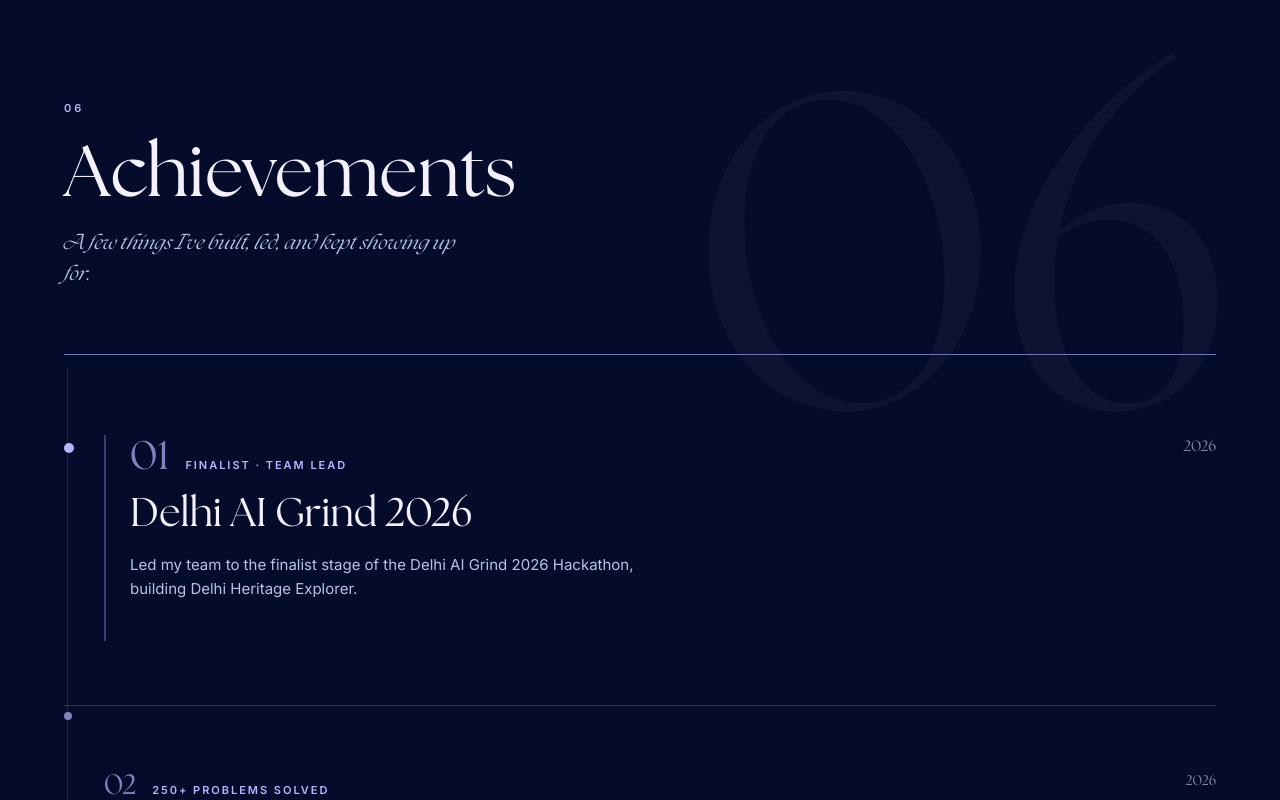
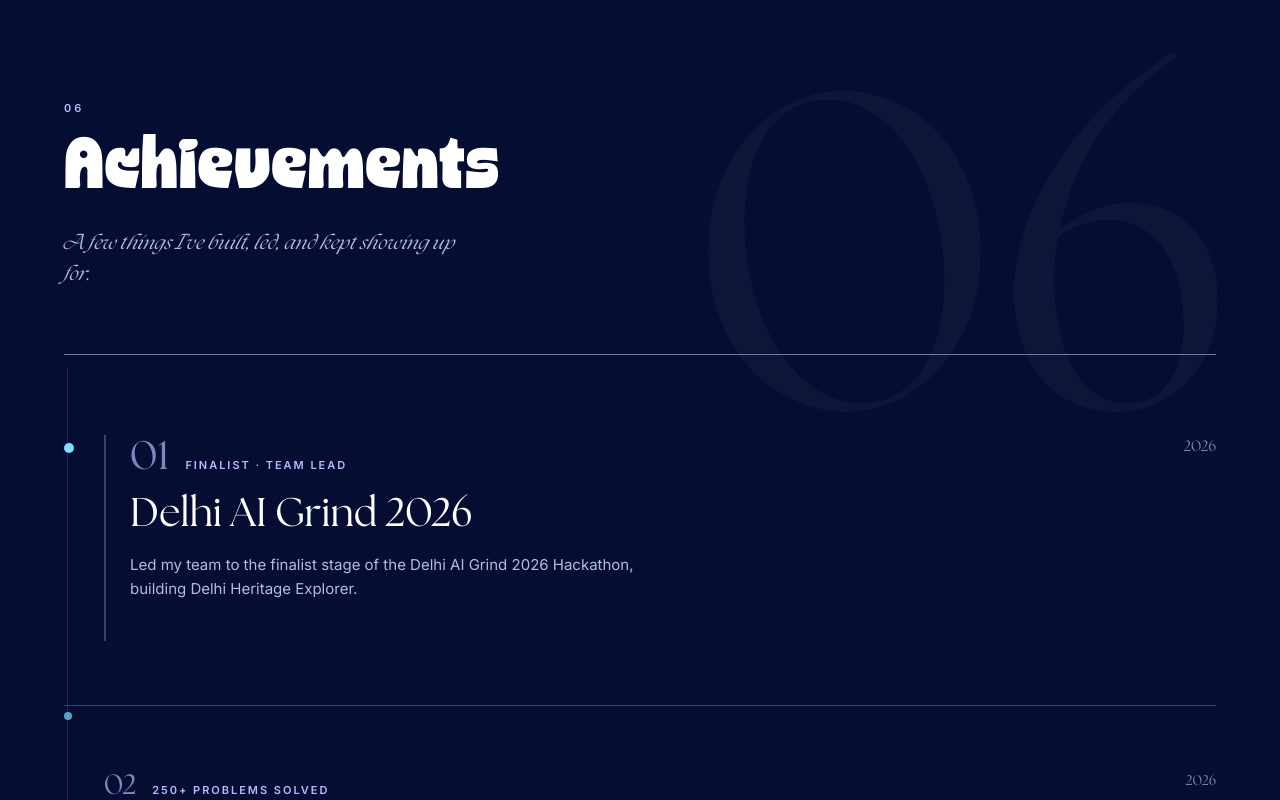
Before and after one commit to trisha29807-del/Portfolio-Trisha, a React (Vite) app: page / in a window 1280 px wide. Shown: the part 8520-9320 px from the top of the page. Built offline with nearby package versions, Linux system fonts and the light colour scheme; the HTML template or start-up script is replaced by a standard one.

Commit message:
Apply reference visual language across portfolio sections

```diff
--- a/src/components/Achievements/AchievementsSection.tsx
+++ b/src/components/Achievements/AchievementsSection.tsx
@@ -24,7 +24,7 @@ export function AchievementsSection() {
     <section
       ref={sectionRef}
       id="achievements"
-      className="relative overflow-hidden bg-day-bg text-day-ink transition-colors duration-700 ease-editorial dark:bg-night-bg dark:text-night-ink"
+      className="relative overflow-hidden bg-[#050D32] text-white transition-colors duration-700 ease-[cubic-bezier(0.65,0,0.35,1)] dark:bg-[#050D32] dark:text-white"
     >
       {/* oversized background numeral, integrated behind the header */}
       <motion.div
@@ -32,7 +32,7 @@ export function AchievementsSection() {
         style={{ y: bgY }}
         className="pointer-events-none absolute inset-x-0 top-[6%] flex justify-end pr-4 sm:pr-12"
       >
-        <span className="select-none font-serif text-[22rem] leading-none text-day-ink/[0.035] dark:text-night-ink/[0.035] sm:text-[28rem]">
+        <span className="select-none font-seasons text-[22rem] leading-none text-white/[0.035] dark:text-white/[0.035] sm:text-[28rem]">
           06
         </span>
       </motion.div>
@@ -45,13 +45,13 @@ export function AchievementsSection() {
           viewport={{ once: true, margin: "-15% 0px" }}
           variants={fadeUp}
         >
-          <span className="text-[11px] font-semibold tracking-[0.28em] uppercase text-day-burgundy dark:text-night-burgundy">
+          <span className="text-[11px] font-semibold tracking-[0.28em] uppercase text-[#B9B7FF] dark:text-[#B9B7FF]">
             06
           </span>
-          <h2 className="mt-4 font-serif text-[clamp(2.5rem,6vw,4.5rem)] leading-[1.02] text-day-ink dark:text-night-ink">
+          <h2 className="mt-4 font-boldfat text-[clamp(2.5rem,6vw,4.5rem)] leading-[1.02] text-white dark:text-white">
             Achievements
           </h2>
-          <p className="mt-5 max-w-[42ch] font-serif text-[19px] italic leading-relaxed text-day-muted dark:text-night-muted">
+          <p className="mt-5 max-w-[42ch] font-seasons text-[19px] italic leading-relaxed text-[#AEBEDE] dark:text-[#AEBEDE]">
             A few things I&rsquo;ve built, led, and kept showing up for.
           </p>
         </motion.div>
@@ -62,7 +62,7 @@ export function AchievementsSection() {
 
         {/* Numbered editorial timeline */}
         <div className="relative py-16 sm:py-20">
-          <div className="absolute left-[3px] top-3 bottom-3 w-px bg-day-burgundy/15 dark:bg-night-burgundy/15" />
+          <div className="absolute left-[3px] top-3 bottom-3 w-px bg-[#7FDFFF]/15 dark:bg-[#7FDFFF]/15" />
 
           <div className="flex flex-col">
             {milestones.map((m, i) => (
@@ -74,36 +74,36 @@ export function AchievementsSection() {
                 viewport={{ once: true, margin: "-10% 0px" }}
                 variants={fadeUp}
                 className={`group relative pl-10 ${
-                  i > 0 ? "mt-14 border-t border-day-border pt-14 dark:border-night-border sm:mt-16 sm:pt-16" : ""
+                  i > 0 ? "mt-14 border-t border-[#294777] pt-14 dark:border-[#294777] sm:mt-16 sm:pt-16" : ""
                 }`}
               >
                 <span
-                  className={`absolute left-0 rounded-full bg-day-burgundy transition-transform duration-300 ease-editorial group-hover:scale-125 dark:bg-night-burgundy ${
+                  className={`absolute left-0 rounded-full bg-[#7FDFFF] transition-transform duration-300 ease-[cubic-bezier(0.65,0,0.35,1)] group-hover:scale-125 dark:bg-[#7FDFFF] ${
                     m.featured ? "top-2 h-2.5 w-2.5" : "top-1.5 h-2 w-2 opacity-70"
                   }`}
                 />
 
                 <div
-                  className={`flex flex-col gap-6 transition-transform duration-300 ease-editorial group-hover:translate-x-1 sm:flex-row sm:items-start sm:justify-between ${
+                  className={`flex flex-col gap-6 transition-transform duration-300 ease-[cubic-bezier(0.65,0,0.35,1)] group-hover:translate-x-1 sm:flex-row sm:items-start sm:justify-between ${
                     m.featured ? "sm:gap-12" : "sm:gap-10"
                   }`}
                 >
                   <div className={m.featured ? "border-l-2 border-day-burgundy/30 pl-6 dark:border-night-burgundy/30" : ""}>
                     <div className="flex items-baseline gap-4">
                       <span
-                        className={`font-serif leading-none text-day-burgundy/70 dark:text-night-burgundy/70 ${
+                        className={`font-seasons leading-none text-[#B9B7FF]/70 dark:text-[#B9B7FF]/70 ${
                           m.featured ? "text-[2.5rem]" : "text-[1.75rem]"
                         }`}
                       >
                         {m.number}
                       </span>
-                      <span className="text-[11px] font-semibold tracking-[0.18em] uppercase text-day-burgundy dark:text-night-burgundy">
+                      <span className="text-[11px] font-semibold tracking-[0.18em] uppercase text-[#B9B7FF] dark:text-[#B9B7FF]">
                         {m.eyebrow}
                       </span>
                     </div>
 
                     <h3
-                      className={`mt-3 font-serif leading-tight text-day-ink dark:text-night-ink ${
+                      className={`mt-3 font-seasons leading-tight text-white dark:text-white ${
                         m.featured
                           ? "text-[clamp(1.75rem,3.2vw,2.5rem)]"
                           : "text-[clamp(1.25rem,2vw,1.5rem)]"
@@ -113,7 +113,7 @@ export function AchievementsSection() {
                     </h3>
 
                     <p
-                      className={`mt-4 text-day-muted dark:text-night-muted ${
+                      className={`mt-4 text-[#AEBEDE] dark:text-[#AEBEDE] ${
                         m.featured ? "max-w-lg text-[15px] leading-relaxed" : "max-w-md text-[14px] leading-relaxed"
                       }`}
                     >
@@ -123,10 +123,10 @@ export function AchievementsSection() {
                     {m.link && (
                       <a
                         href={m.link.href}
-                        className="mt-5 inline-flex items-center gap-1.5 text-[13px] font-medium text-day-burgundy opacity-0 transition-all duration-300 ease-editorial group-hover:opacity-100 dark:text-night-burgundy"
+                        className="mt-5 inline-flex items-center gap-1.5 text-[13px] font-medium text-[#B9B7FF] opacity-0 transition-all duration-300 ease-[cubic-bezier(0.65,0,0.35,1)] group-hover:opacity-100 dark:text-[#B9B7FF]"
                       >
                         {m.link.label}
-                        <span className="transition-transform duration-300 ease-editorial group-hover:translate-x-1">
+                        <span className="transition-transform duration-300 ease-[cubic-bezier(0.65,0,0.35,1)] group-hover:translate-x-1">
                           →
                         </span>
                       </a>
@@ -134,7 +134,7 @@ export function AchievementsSection() {
                   </div>
 
                   <span
-                    className={`shrink-0 font-serif text-day-muted/70 transition-colors duration-300 ease-editorial group-hover:text-day-burgundy dark:text-night-muted/70 dark:group-hover:text-night-burgundy ${
+                    className={`shrink-0 font-seasons text-[#AEBEDE]/70 transition-colors duration-300 ease-[cubic-bezier(0.65,0,0.35,1)] group-hover:text-[#B9B7FF] dark:text-[#AEBEDE]/70 dark:group-hover:text-night-burgundy ${
                       m.featured ? "text-[15px]" : "text-[14px]"
                     } sm:text-right`}
                   >
```
